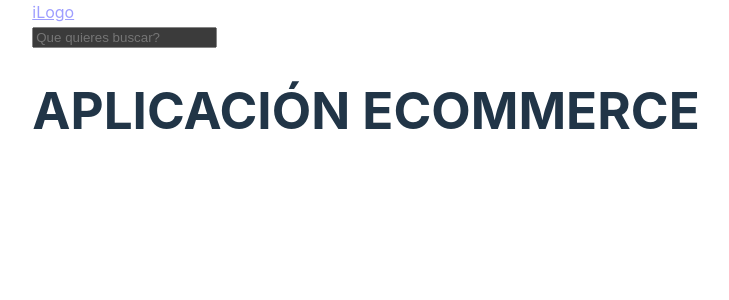
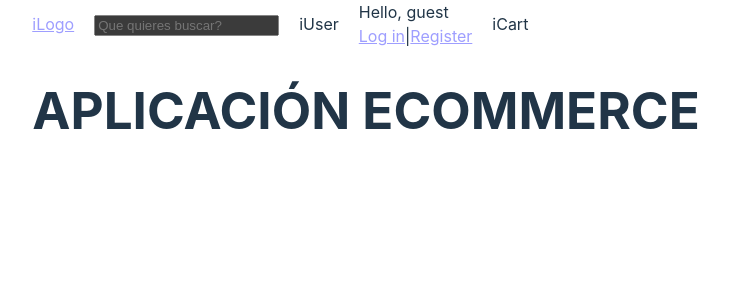
Before and after one commit to juliansalvucci/e-commerce-tpi-frontend, a React (Vite) app: page / in a window 1280 px wide. Shown: the top 300 px of the page, without its empty margins (274-1003 px from the left). Built offline with nearby package versions, Linux system fonts and the light colour scheme.

Commit message:
feat: agg Navgar a Home

```diff
--- a/src/pages/Home.jsx
+++ b/src/pages/Home.jsx
@@ -1,13 +1,11 @@
 import React from "react";
-import SearchBar from "../components/SearchBar";
-import Logo from "../components/Logo";
+import Navbar from "../components/Navbar";
 
 const Home = () => {
   return (
     <>
-      <div >
-        <Logo />
-        <div><SearchBar style={{ marginLeft: "1em" }} /></div>
+      <div>
+        <Navbar />
       </div>
     </>
   );
```
